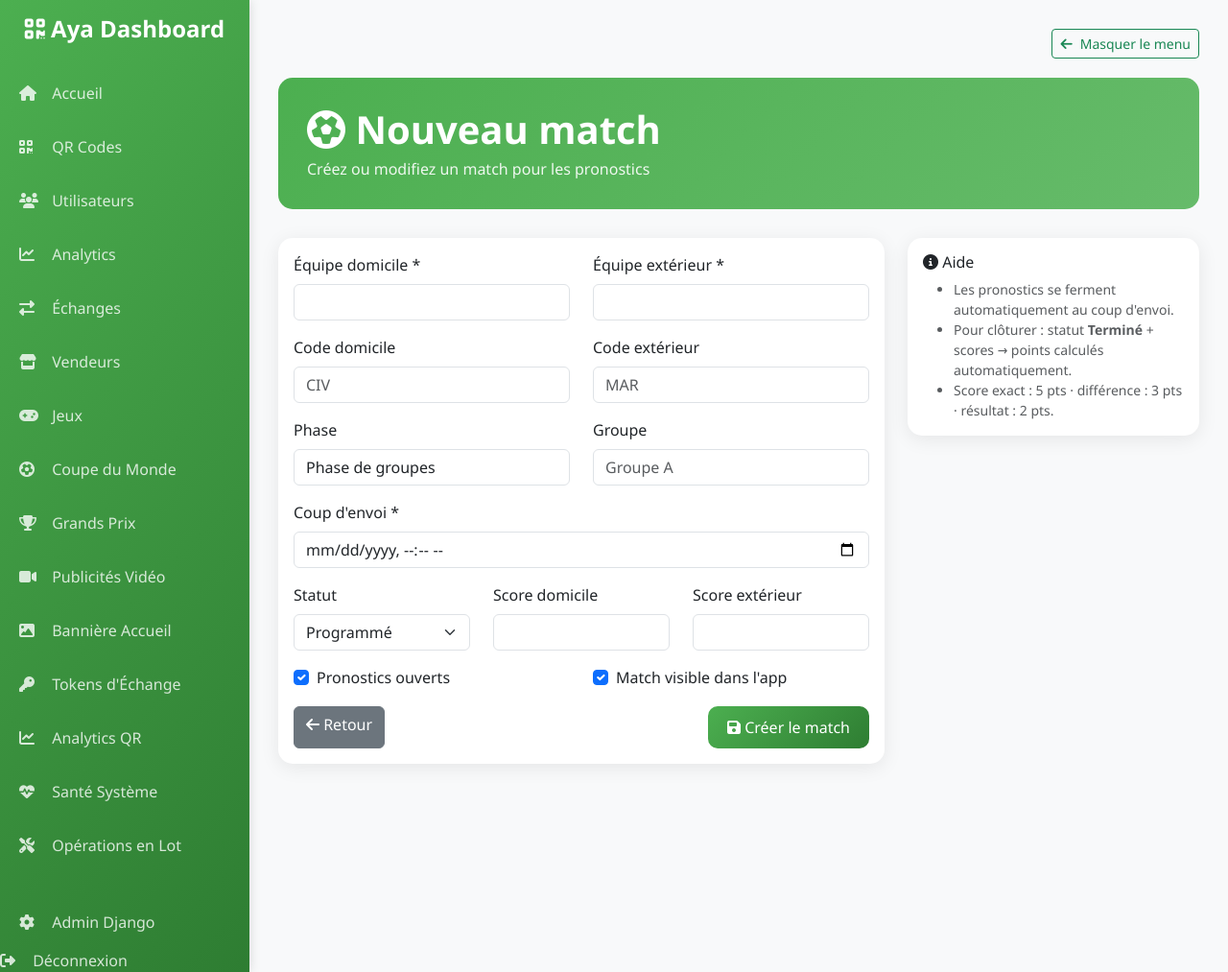
After one commit to killlinux-cell/AYA, a Django app: page /dashboard/world-cup/create/ in a window 1280 px wide. The commit adds this page. Shown: the whole page at 96% size. Run offline with Django 5.2, Linux system fonts and the light colour scheme; the visitor is signed in with stand-in values (Sample User, id 1).

Commit message:
Add full World Cup management in web dashboard.
Co-authored-by: Cursor <cursoragent@cursor.com>

```diff
--- /dev/null
+++ b/aya_backend/dashboard/templates/dashboard/world_cup_match_form.html
@@ -0,0 +1,127 @@
+{% extends 'dashboard/base.html' %}
+
+{% block title %}{{ form_title }} — Coupe du Monde{% endblock %}
+
+{% block content %}
+<div class="page-header">
+    <h1><i class="fas fa-futbol"></i> {{ form_title }}</h1>
+    <p>Créez ou modifiez un match pour les pronostics</p>
+</div>
+
+<div class="row">
+    <div class="col-lg-8">
+        <div class="card">
+            <div class="card-body">
+                <form method="POST">
+                    {% csrf_token %}
+
+                    <div class="row">
+                        <div class="col-md-6 mb-3">
+                            <label class="form-label">Équipe domicile *</label>
+                            <input type="text" name="home_team" class="form-control" required maxlength="100"
+                                   value="{% if form_data %}{{ form_data.home_team }}{% elif match %}{{ match.home_team }}{% endif %}">
+                        </div>
+                        <div class="col-md-6 mb-3">
+                            <label class="form-label">Équipe extérieur *</label>
+                            <input type="text" name="away_team" class="form-control" required maxlength="100"
+                                   value="{% if form_data %}{{ form_data.away_team }}{% elif match %}{{ match.away_team }}{% endif %}">
+                        </div>
+                    </div>
+
+                    <div class="row">
+                        <div class="col-md-6 mb-3">
+                            <label class="form-label">Code domicile</label>
+                            <input type="text" name="home_team_code" class="form-control" maxlength="8" placeholder="CIV"
+                                   value="{% if form_data %}{{ form_data.home_team_code }}{% elif match %}{{ match.home_team_code }}{% endif %}">
+                        </div>
+                        <div class="col-md-6 mb-3">
+                            <label class="form-label">Code extérieur</label>
+                            <input type="text" name="away_team_code" class="form-control" maxlength="8" placeholder="MAR"
+                                   value="{% if form_data %}{{ form_data.away_team_code }}{% elif match %}{{ match.away_team_code }}{% endif %}">
+                        </div>
+                    </div>
+
+                    <div class="row">
+                        <div class="col-md-6 mb-3">
+                            <label class="form-label">Phase</label>
+                            <input type="text" name="stage" class="form-control"
+                                   value="{% if form_data %}{{ form_data.stage }}{% elif match %}{{ match.stage }}{% else %}Phase de groupes{% endif %}">
+                        </div>
+                        <div class="col-md-6 mb-3">
+                            <label class="form-label">Groupe</label>
+                            <input type="text" name="group_name" class="form-control" placeholder="Groupe A"
+                                   value="{% if form_data %}{{ form_data.group_name }}{% elif match %}{{ match.group_name }}{% endif %}">
+                        </div>
+                    </div>
+
+                    <div class="mb-3">
+                        <label class="form-label">Coup d'envoi *</label>
+                        <input type="datetime-local" name="kickoff_at" class="form-control" required
+                               value="{{ kickoff_value }}">
+                    </div>
+
+                    <div class="row">
+                        <div class="col-md-4 mb-3">
+                            <label class="form-label">Statut</label>
+                            <select name="status" class="form-select">
+                                <option value="scheduled" {% if match and match.status == 'scheduled' %}selected{% endif %}>Programmé</option>
+                                <option value="finished" {% if match and match.status == 'finished' %}selected{% endif %}>Terminé</option>
+                                <option value="cancelled" {% if match and match.status == 'cancelled' %}selected{% endif %}>Annulé</option>
+                            </select>
+                        </div>
+                        <div class="col-md-4 mb-3">
+                            <label class="form-label">Score domicile</label>
+                            <input type="number" name="home_score" class="form-control" min="0" max="20"
+                                   value="{% if match and match.home_score is not None %}{{ match.home_score }}{% endif %}">
+                        </div>
+                        <div class="col-md-4 mb-3">
+                            <label class="form-label">Score extérieur</label>
+                            <input type="number" name="away_score" class="form-control" min="0" max="20"
+                                   value="{% if match and match.away_score is not None %}{{ match.away_score }}{% endif %}">
+                        </div>
+                    </div>
+
+                    <div class="row mb-3">
+                        <div class="col-md-6">
+                            <div class="form-check">
+                                <input class="form-check-input" type="checkbox" name="predictions_open" id="predictions_open"
+                                       {% if not match or match.predictions_open %}checked{% endif %}>
+                                <label class="form-check-label" for="predictions_open">Pronostics ouverts</label>
+                            </div>
+                        </div>
+                        <div class="col-md-6">
+                            <div class="form-check">
+                                <input class="form-check-input" type="checkbox" name="is_active" id="is_active"
+                                       {% if not match or match.is_active %}checked{% endif %}>
+                                <label class="form-check-label" for="is_active">Match visible dans l'app</label>
+                            </div>
+                        </div>
+                    </div>
+
+                    <div class="d-flex justify-content-between">
+                        <a href="{% if match %}{% url 'dashboard:world_cup_match_detail' match.id %}{% else %}{% url 'dashboard:world_cup' %}{% endif %}" class="btn btn-secondary">
+                            <i class="fas fa-arrow-left"></i> Retour
+                        </a>
+                        <button type="submit" class="btn btn-primary">
+                            <i class="fas fa-save"></i> {{ submit_label }}
+                        </button>
+                    </div>
+                </form>
+            </div>
+        </div>
+    </div>
+
+    <div class="col-lg-4">
+        <div class="card">
+            <div class="card-body">
+                <h6><i class="fas fa-info-circle"></i> Aide</h6>
+                <ul class="small text-muted mb-0">
+                    <li>Les pronostics se ferment automatiquement au coup d'envoi.</li>
+                    <li>Pour clôturer : statut <strong>Terminé</strong> + scores → points calculés automatiquement.</li>
+                    <li>Score exact : 5 pts · différence : 3 pts · résultat : 2 pts.</li>
+                </ul>
+            </div>
+        </div>
+    </div>
+</div>
+{% endblock %}
--- a/aya_backend/dashboard/urls.py
+++ b/aya_backend/dashboard/urls.py
@@ -61,6 +61,11 @@ urlpatterns = [
 
     # Pronostics Coupe du Monde
     path('world-cup/', views.world_cup_management, name='world_cup'),
+    path('world-cup/create/', views.create_world_cup_match, name='world_cup_create'),
+    path('world-cup/predictions/', views.world_cup_predictions_list, name='world_cup_predictions'),
+    path('world-cup/<uuid:match_id>/', views.world_cup_match_detail, name='world_cup_match_detail'),
+    path('world-cup/<uuid:match_id>/edit/', views.edit_world_cup_match, name='world_cup_edit'),
+    path('world-cup/<uuid:match_id>/delete/', views.delete_world_cup_match, name='world_cup_delete'),
 
     # Nouvelles fonctionnalités
     path('qr-codes-analytics/', views.qr_codes_analytics, name='qr_codes_analytics'),
--- a/aya_backend/dashboard/views.py
+++ b/aya_backend/dashboard/views.py
@@ -1968,10 +1968,100 @@ def update_vendor_location(request, vendor_id):
 
 # ===== PRONOSTICS COUPE DU MONDE =====
 
+def _world_cup_kickoff_input_value(match=None):
+    if not match:
+        return ''
+    return timezone.localtime(match.kickoff_at).strftime('%Y-%m-%dT%H:%M')
+
+
+def _parse_world_cup_match_post(request):
+    """Extrait et valide les champs du formulaire match CDM."""
+    from qr_codes.models_world_cup import WorldCupMatch
+
+    home_team = request.POST.get('home_team', '').strip()
+    away_team = request.POST.get('away_team', '').strip()
+    kickoff_raw = request.POST.get('kickoff_at', '').strip()
+
+    if not home_team or not away_team:
+        raise ValueError('Les deux équipes sont obligatoires.')
+    if not kickoff_raw:
+        raise ValueError('La date du coup d\'envoi est obligatoire.')
+
+    try:
+        kickoff_naive = datetime.strptime(kickoff_raw, '%Y-%m-%dT%H:%M')
+        kickoff_at = timezone.make_aware(kickoff_naive)
+    except ValueError:
+        raise ValueError('Date/heure du match invalide.')
+
+    status = request.POST.get('status', 'scheduled')
+    if status not in dict(WorldCupMatch.STATUS_CHOICES):
+        status = 'scheduled'
+
+    home_score = request.POST.get('home_score', '').strip()
+    away_score = request.POST.get('away_score', '').strip()
+    home_score_val = int(home_score) if home_score != '' else None
+    away_score_val = int(away_score) if away_score != '' else None
+
+    if status == 'finished':
+        if home_score_val is None or away_score_val is None:
+            raise ValueError('Score domicile et extérieur requis pour un match terminé.')
+        if home_score_val < 0 or away_score_val < 0:
+            raise ValueError('Les scores doivent être positifs.')
+
+    return {
+        'home_team': home_team,
+        'away_team': away_team,
+        'home_team_code': request.POST.get('home_team_code', '').strip().upper()[:8],
+        'away_team_code': request.POST.get('away_team_code', '').strip().upper()[:8],
+        'kickoff_at': kickoff_at,
+        'stage': request.POST.get('stage', 'Phase de groupes').strip() or 'Phase de groupes',
+        'group_name': request.POST.get('group_name', '').strip(),
+        'status': status,
+        'home_score': home_score_val,
+        'away_score': away_score_val,
+        'predictions_open': request.POST.get('predictions_open') == 'on',
+        'is_active': request.POST.get('is_active') == 'on',
+    }
+
+
+def _apply_world_cup_match_data(match, data):
+    """Applique les données au modèle et recalcule les points si terminé."""
+    from qr_codes.world_cup_scoring import calculate_prediction_points
+
+    match.home_team = data['home_team']
+    match.away_team = data['away_team']
+    match.home_team_code = data['home_team_code']
+    match.away_team_code = data['away_team_code']
+    match.kickoff_at = data['kickoff_at']
+    match.stage = data['stage']
+    match.group_name = data['group_name']
+    match.status = data['status']
+    match.home_score = data['home_score']
+    match.away_score = data['away_score']
+    match.predictions_open = data['predictions_open']
+    match.is_active = data['is_active']
+
+    if match.status == 'finished':
+        match.predictions_open = False
+
+    match.save()
+
+    if match.status == 'finished' and match.home_score is not None and match.away_score is not None:
+        for prediction in match.predictions.select_related('user'):
+            points = calculate_prediction_points(
+                prediction.home_score,
+                prediction.away_score,
+                match.home_score,
+                match.away_score,
+            )
+            prediction.points_earned = points
+            prediction.save(update_fields=['points_earned', 'updated_at'])
+
+
 @login_required
 @user_passes_test(is_admin)
 def world_cup_management(request):
-    """Gestion des matchs et pronostics Coupe du Monde."""
+    """Liste des matchs Coupe du Monde."""
 
     from qr_codes.models_world_cup import WorldCupMatch, WorldCupPrediction
 
@@ -1983,21 +2073,139 @@ def world_cup_management(request):
     elif status_filter == 'finished':
         matches = matches.filter(status='finished')
 
-    total_matches = WorldCupMatch.objects.count()
-    scheduled_matches = WorldCupMatch.objects.filter(status='scheduled').count()
-    finished_matches = WorldCupMatch.objects.filter(status='finished').count()
-    total_predictions = WorldCupPrediction.objects.count()
-
     paginator = Paginator(matches.order_by('kickoff_at'), 15)
     page_obj = paginator.get_page(request.GET.get('page'))
 
     context = {
         'page_obj': page_obj,
         'status_filter': status_filter,
-        'total_matches': total_matches,
-        'scheduled_matches': scheduled_matches,
-        'finished_matches': finished_matches,
-        'total_predictions': total_predictions,
+        'total_matches': WorldCupMatch.objects.count(),
+        'scheduled_matches': WorldCupMatch.objects.filter(status='scheduled').count(),
+        'finished_matches': WorldCupMatch.objects.filter(status='finished').count(),
+        'total_predictions': WorldCupPrediction.objects.count(),
     }
 
     return render(request, 'dashboard/world_cup.html', context)
+
+
+@login_required
+@user_passes_test(is_admin)
+def create_world_cup_match(request):
+    """Créer un match depuis le dashboard."""
+
+    from qr_codes.models_world_cup import WorldCupMatch
+
+    if request.method == 'POST':
+        try:
+            data = _parse_world_cup_match_post(request)
+            match = WorldCupMatch()
+            _apply_world_cup_match_data(match, data)
+            messages.success(request, f'Match {match.home_team} vs {match.away_team} créé.')
+            return redirect('dashboard:world_cup_match_detail', match_id=match.id)
+        except ValueError as e:
+            messages.error(request, str(e))
+        except Exception as e:
+            messages.error(request, f'Erreur: {e}')
+
+    context = {
+        'form_title': 'Nouveau match',
+        'submit_label': 'Créer le match',
+        'kickoff_value': request.POST.get('kickoff_at', ''),
+        'form_data': request.POST if request.method == 'POST' else None,
+    }
+    return render(request, 'dashboard/world_cup_match_form.html', context)
+
+
+@login_required
+@user_passes_test(is_admin)
+def edit_world_cup_match(request, match_id):
+    """Modifier un match depuis le dashboard."""
+
+    from qr_codes.models_world_cup import WorldCupMatch
+
+    match = get_object_or_404(WorldCupMatch, id=match_id)
+
+    if request.method == 'POST':
+        try:
+            data = _parse_world_cup_match_post(request)
+            _apply_world_cup_match_data(match, data)
+            messages.success(request, 'Match mis à jour.')
+            return redirect('dashboard:world_cup_match_detail', match_id=match.id)
+        except ValueError as e:
+            messages.error(request, str(e))
+        except Exception as e:
+            messages.error(request, f'Erreur: {e}')
+
+    context = {
+        'form_title': f'Modifier — {match.home_team} vs {match.away_team}',
+        'submit_label': 'Enregistrer',
+        'match': match,
+        'kickoff_value': _world_cup_kickoff_input_value(match),
+        'form_data': None,
+    }
+    return render(request, 'dashboard/world_cup_match_form.html', context)
+
+
+@login_required
+@user_passes_test(is_admin)
+def world_cup_match_detail(request, match_id):
+    """Détail d'un match et liste des pronostics."""
+
+    from qr_codes.models_world_cup import WorldCupMatch
+
+    match = get_object_or_404(WorldCupMatch, id=match_id)
+    predictions = match.predictions.select_related('user').order_by('-points_earned', '-created_at')
+
+    context = {
+        'match': match,
+        'predictions': predictions,
+        'predictions_count': predictions.count(),
+    }
+    return render(request, 'dashboard/world_cup_match_detail.html', context)
+
+
+@login_required
+@user_passes_test(is_admin)
+def delete_world_cup_match(request, match_id):
+    """Supprimer un match."""
+
+    from qr_codes.models_world_cup import WorldCupMatch
+
+    match = get_object_or_404(WorldCupMatch, id=match_id)
+
+    if request.method == 'POST':
+        label = f'{match.home_team} vs {match.away_team}'
+        match.delete()
+        messages.success(request, f'Match {label} supprimé.')
+        return redirect('dashboard:world_cup')
+
+    return redirect('dashboard:world_cup_match_detail', match_id=match_id)
+
+
+@login_required
+@user_passes_test(is_admin)
+def world_cup_predictions_list(request):
+    """Tous les pronostics CDM."""
+
+    from qr_codes.models_world_cup import WorldCupPrediction
+
+    predictions = WorldCupPrediction.objects.select_related(
+        'user', 'match'
+    ).order_by('-created_at')
+
+    match_filter = request.GET.get('match', '')
+    if match_filter:
+        predictions = predictions.filter(match_id=match_filter)
+
+    paginator = Paginator(predictions, 25)
+    page_obj = paginator.get_page(request.GET.get('page'))
+
+    from qr_codes.models_world_cup import WorldCupMatch
+
+    context = {
+        'page_obj': page_obj,
+        'match_filter': match_filter,
+        'matches': WorldCupMatch.objects.order_by('kickoff_at'),
+        'total_predictions': WorldCupPrediction.objects.count(),
+    }
+    return render(request, 'dashboard/world_cup_predictions.html', context)
```
Also changed, not shown: aya_backend/dashboard/templates/dashboard/world_cup.html (+10 -6 lines), aya_backend/dashboard/templates/dashboard/world_cup_match_detail.html (added, +111 -0 lines), aya_backend/dashboard/templates/dashboard/world_cup_predictions.html (added, +75 -0 lines).
